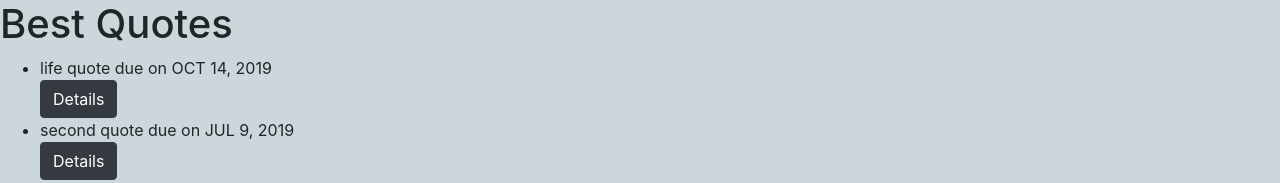
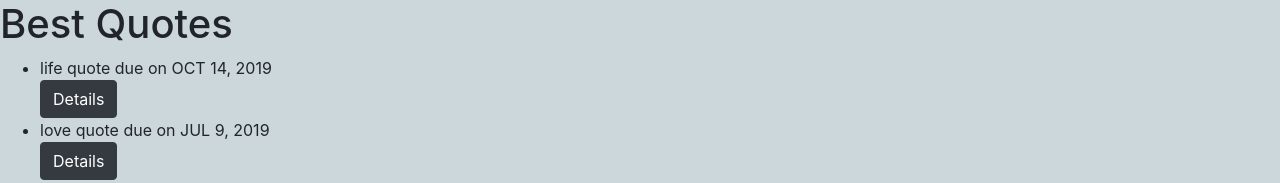
Before and after one commit to aline-bebe/quote, an Angular app: page / in a window 1280 px wide. Shown: the top 183 px of the page. Built offline with nearby package versions, Linux system fonts and the light colour scheme.

Commit message:
adding quote

```diff
--- a/src/app/quote/quote.component.ts
+++ b/src/app/quote/quote.component.ts
@@ -9,7 +9,7 @@ import { Quote } from '../quote';
 export class QuoteComponent implements OnInit {
   quote: Quote[] = [
     new Quote(1, 'life quote', 'Those who dare to fail miserably can achieve greatly.','bebe',new Date(2019,9,14)),
-    new Quote(2,'second quote','I’m a success today because I had a friend who believed in me and I didn’t have the heart to let him down.','dydy',new Date(2019,6,9)),
+    new Quote(2,'love quote','I’m a success today because I had a friend who believed in me and I didn’t have the heart to let him down.','dydy',new Date(2019,6,9)),
     new Quote(3,'third quote','Love yourself first and everything else falls into line. You really have to love yourself to get anything done in this world','pupe',new Date(2019,1,12)),
   ];
 
```
